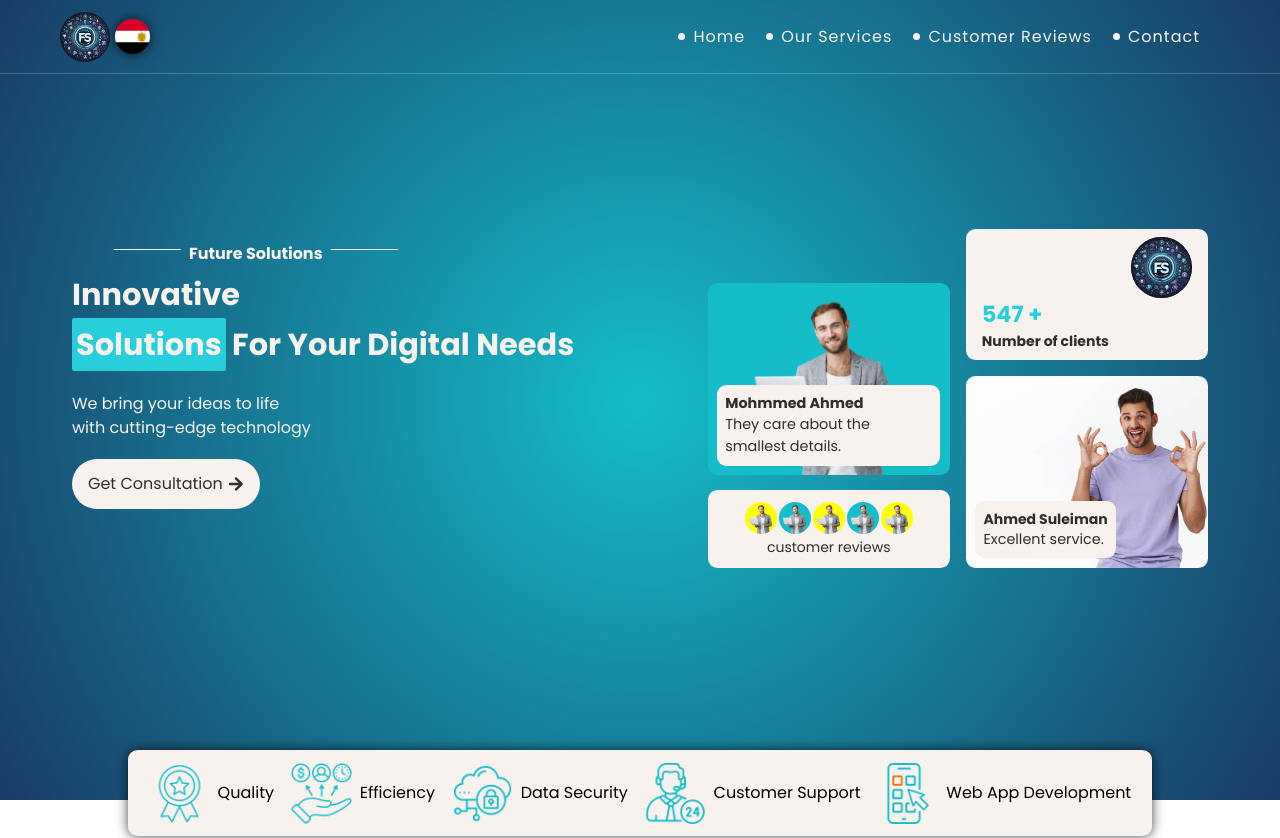
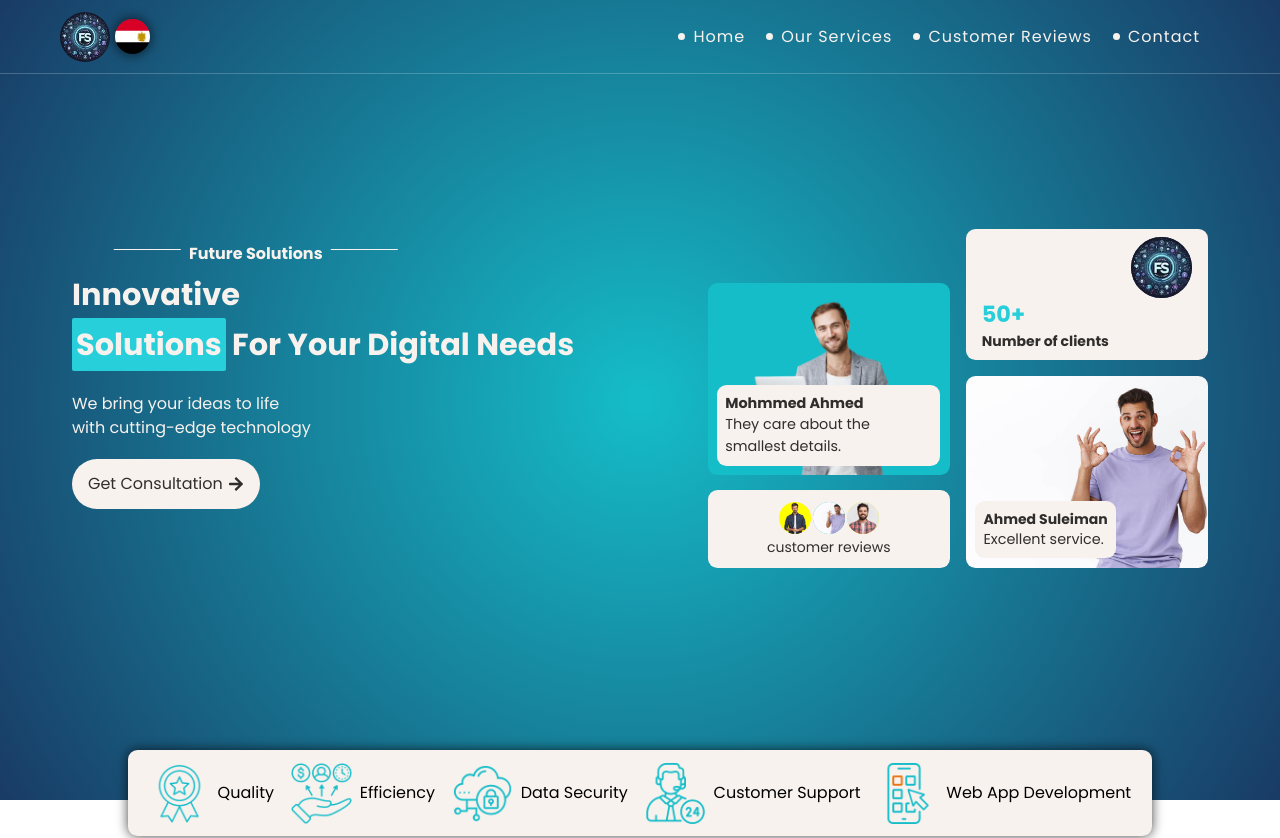
Before and after one commit to HodaNabeil/FutureSolution, a React (Vite) app: page / in a window 1280 px wide. Shown: the top 838 px of the page. Built offline with nearby package versions, Linux system fonts and the light colour scheme.

Commit message:
Dynamic number Clients

```diff
--- a/public/Config.js
+++ b/public/Config.js
@@ -74,4 +74,5 @@ window.Config = {
       Img: "/Img/Serv/Imgser6.png",
     },
   ],
+  Number_clients: "50",
 };
--- a/src/Components/Home/Landing/index.jsx
+++ b/src/Components/Home/Landing/index.jsx
@@ -5,8 +5,7 @@ import "./landin.css";
 const Landing = ({ Lang, Rtl }) => {
     const DirButtonIcon = Rtl ? " Icon-Main-Btn-Rtl " : " Icon-Main-Btn";
     const DirButton = Rtl ? " Main-Btn-Rtl " : " Main-Btn";
-    // "Eng sabry"
-    // const StyleWidthBoxTwo = Rtl ? " basis-[75%]   " : "  basis-[67%] "
+
     const HandleGoTo = (To) => {
         if (To?.startsWith("#")) {
             const Element = document.getElementById(To?.slice(1))
@@ -93,41 +92,49 @@ const Landing = ({ Lang, Rtl }) => {
 
                         <div className="   Box-2   absolute bottom-0 left-0 w-full    Bg-light  Rounded-6 px-[0.5rem] py-[0.7rem]">
                             <div className=" flex  justify-center gap-x-[2px] ">
-                                <div className="Avatar  Flex-Center">
+                                <div className="Avatar  Flex-Center"
+
+
+
+                                    onClick={() => HandleGoTo("#Reviews")}
+
+
+                                >
                                     <img
-                                        src="/Img/lang_1.png"
+                                        src="/Img/Landing-img-2.png"
                                         className=" rounded-[50%] object-cover w-full h-[100%]"
                                         alt=" Avatar"
                                     />
                                 </div>
-                                <div className="Avatar Flex-Center">
+                                <div className="Avatar Flex-Center"
+                                    onClick={() => HandleGoTo("#Reviews")}
+
+                                >
                                     <img
-                                        src="/Img/lang_1.png"
+                                        src="/Img/client_2.jpg"
                                         className=" rounded-[50%] object-cover w-full h-[100%]"
                                         alt=" Avatar"
                                     />
                                 </div>
-                                <div className="Avatar Flex-Center">
+
+                                <div className="Avatar Flex-Center"
+
+                                    onClick={() => HandleGoTo("#Reviews")}
+
+
+
+
+
+
+
+                                >
                                     <img
-                                        src="/Img/lang_1.png"
-                                        className=" rounded-[50%] object-cover w-full h-[100%]"
-                                        alt=" Avatar"
-                                    />
-                                </div>
-                                <div className="Avatar Flex-Center">
-                                    <img
-                                        src="/Img/lang_1.png"
+                                        src="/Img/client_3.jpg"
                                         className=" rounded-[50%] object-cover w-full h-[100%]"
                                         alt="Avatar "
                                     />
                                 </div>
-                                <div className="Avatar Flex-Center">
-                                    <img
-                                        src="/Img/lang_1.png"
-                                        className=" rounded-[50%] object-cover w-full h-[100%]"
-                                        alt="Avatar "
-                                    />
-                                </div>
+
                             </div>
                             <p className="  text-sm Flex-Center Second-Color pt-[0.2rem]  ">
                                 {" "}
@@ -153,7 +160,7 @@ const Landing = ({ Lang, Rtl }) => {
                             <div className=" font-bold ">
                                 <h2 className="Active-Color   text-[1rem] md:text-[1.2rem] lg:text-[1.4rem]">
                                     {" "}
-                                    547 +
+                                    {window?.Config?.Number_clients}+
                                 </h2>
                                 <p className="Second-Color   text-[14px]">
                                     {" "}
--- a/src/Components/Home/Landing/landin.css
+++ b/src/Components/Home/Landing/landin.css
@@ -37,6 +37,7 @@
   height: 2rem;
   border-radius: 50%;
   position: relative;
+  cursor: pointer;
 }
 
 @media (max-width: 768px) {
```
